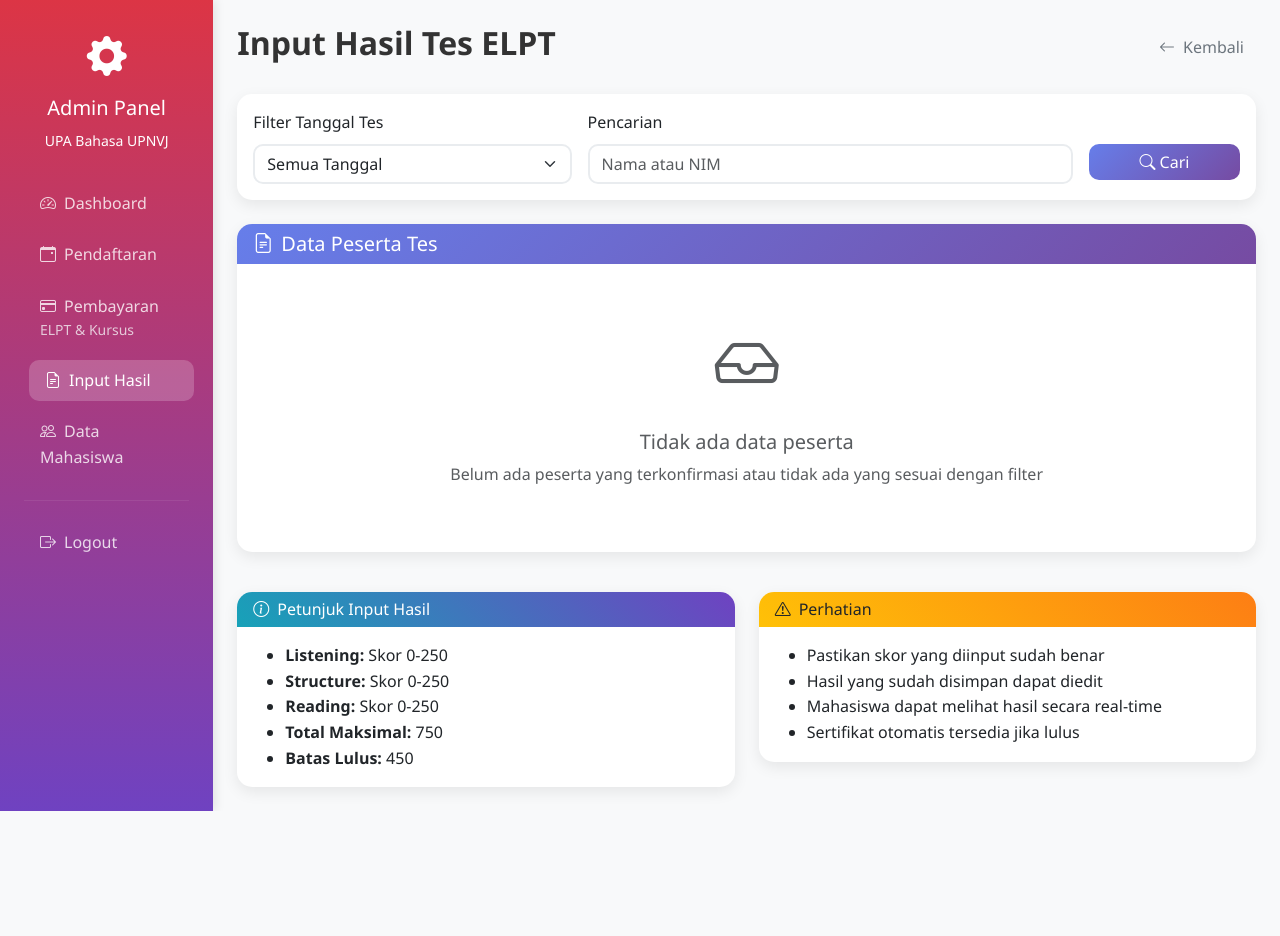
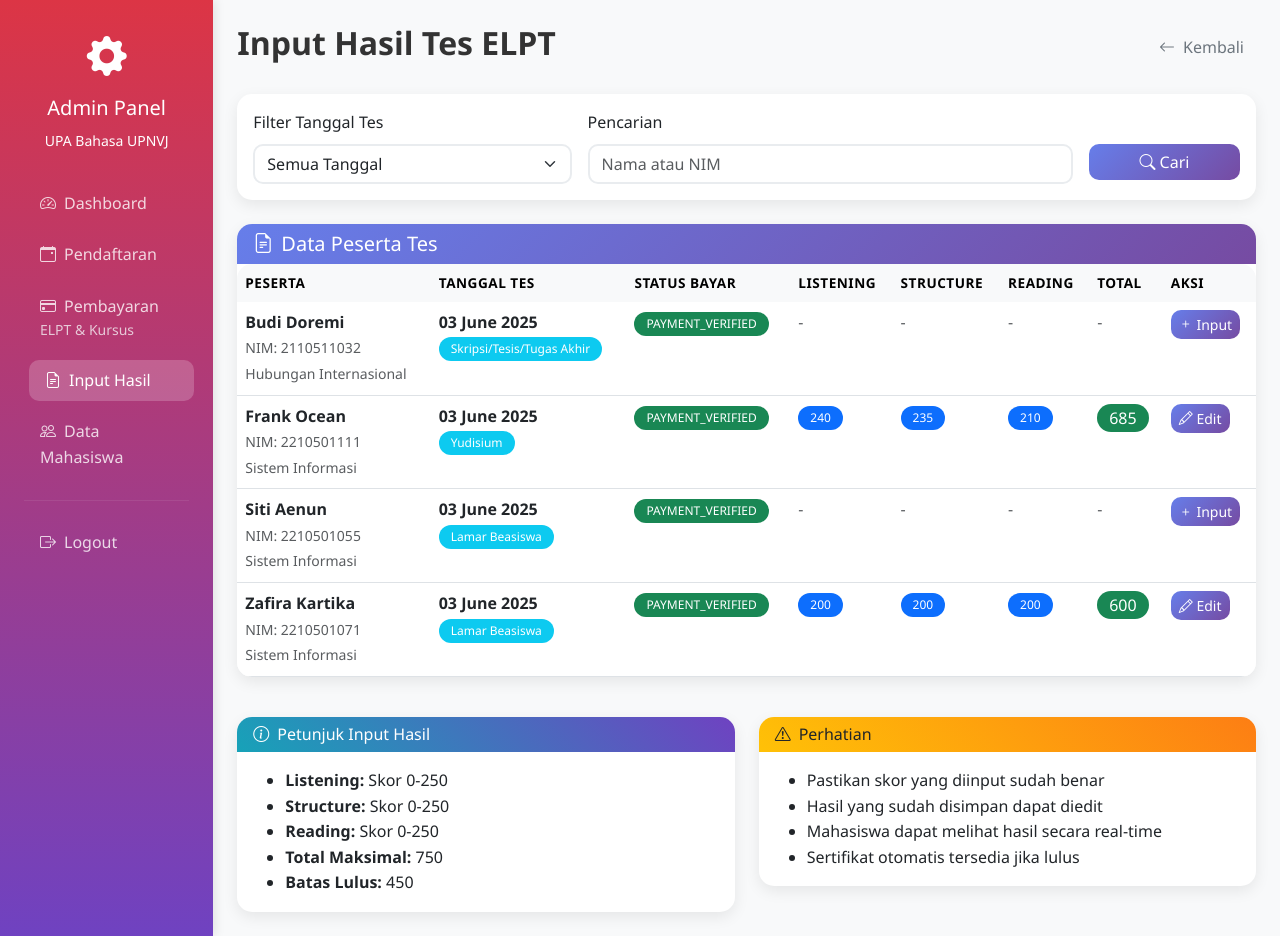
Before and after one commit to zafirakartika/WebsiteUPABahasa, a PHP site: page /test/admin/test-results.php in a window 1280 px wide. Before the commit the page ends 811 px from the top, so only its background shows below. Run offline with PHP 8.4, Linux system fonts and the light colour scheme; a user stored in the database is signed in; data comes from the database, SQL or seed files in the repository; some libraries are stand-ins or nearby versions.

Commit message:
auto-commit

```diff
--- a/admin/payments.php
+++ b/admin/payments.php
@@ -478,9 +478,6 @@ $available_dates = $stmt->fetchAll();
                             <div class="text-center p-3 border rounded">
                                 <img id="confirm_proof_image" src="" alt="Bukti Pembayaran" class="img-fluid" style="max-height: 400px; display: none;">
                                 <iframe id="confirm_proof_pdf" src="" style="width: 100%; height: 400px; display: none;"></iframe>
-                                <a id="confirm_proof_link" href="" target="_blank" class="btn btn-primary">
-                                    <i class="bi bi-download me-2"></i>Download Bukti Pembayaran
-                                </a>
                             </div>
                         </div>
 
--- a/admin/test-results.php
+++ b/admin/test-results.php
@@ -1,4 +1,5 @@
 <?php
+// admin/test-results.php (Fixed version)
 require_once '../config/database.php';
 requireRole('admin');
 
@@ -30,8 +31,8 @@ if ($_SERVER['REQUEST_METHOD'] === 'POST') {
 
     if (empty($errors)) {
         try {
-            // Get registration details
-            $stmt = $pdo->prepare("SELECT * FROM elpt_registrations WHERE id = ? AND payment_status = 'confirmed'");
+            // Get registration details (allow payment_verified status too)
+            $stmt = $pdo->prepare("SELECT * FROM elpt_registrations WHERE id = ? AND payment_status IN ('confirmed', 'payment_verified')");
             $stmt->execute([$registration_id]);
             $registration = $stmt->fetch();
 
@@ -85,13 +86,14 @@ if ($_SERVER['REQUEST_METHOD'] === 'POST') {
 $filter_date = $_GET['date'] ?? '';
 $search = $_GET['search'] ?? '';
 
+// FIXED QUERY: Include both confirmed and payment_verified registrations
 $sql = "
     SELECT r.*, u.name, u.nim, u.program, u.faculty,
            er.id as result_id, er.listening_score, er.structure_score, er.reading_score, er.total_score
     FROM elpt_registrations r
     JOIN users u ON r.user_id = u.id
     LEFT JOIN elpt_results er ON r.id = er.registration_id
-    WHERE r.payment_status = 'confirmed'
+    WHERE r.payment_status IN ('confirmed', 'payment_verified')
 ";
 
 $params = [];
@@ -114,8 +116,8 @@ $stmt = $pdo->prepare($sql);
 $stmt->execute($params);
 $registrations = $stmt->fetchAll();
 
-// Get available test dates
-$stmt = $pdo->query("SELECT DISTINCT test_date FROM elpt_registrations WHERE payment_status = 'confirmed' ORDER BY test_date DESC");
+// Get available test dates (also include payment_verified)
+$stmt = $pdo->query("SELECT DISTINCT test_date FROM elpt_registrations WHERE payment_status IN ('confirmed', 'payment_verified') ORDER BY test_date DESC");
 $available_dates = $stmt->fetchAll();
 ?>
 <!DOCTYPE html>
@@ -198,10 +200,12 @@ $available_dates = $stmt->fetchAll();
                                         <tr>
                                             <th>Peserta</th>
                                             <th>Tanggal Tes</th>
+                                            <th>Status Bayar</th>
                                             <th>Listening</th>
                                             <th>Structure</th>
                                             <th>Reading</th>
                                             <th>Total</th>
+                                            <th>Aksi</th>
                                         </tr>
                                     </thead>
                                     <tbody>
@@ -219,6 +223,11 @@ $available_dates = $stmt->fetchAll();
                                                 <td>
                                                     <strong><?= formatDate($reg['test_date']) ?></strong><br>
                                                     <span class="badge bg-info"><?= htmlspecialchars($reg['purpose']) ?></span>
+                                                </td>
+                                                <td>
+                                                    <span class="badge <?= $reg['payment_status'] === 'payment_verified' ? 'bg-success' : 'bg-warning text-dark' ?>">
+                                                        <?= strtoupper($reg['payment_status']) ?>
+                                                    </span>
                                                 </td>
                                                 <td>
                                                     <?php if ($reg['result_id']): ?>
@@ -241,7 +250,15 @@ $available_dates = $stmt->fetchAll();
                                                         <span class="text-muted">-</span>
                                                     <?php endif; ?>
                                                 </td>
-
+                                                <td>
+                                                    <?php if ($reg['result_id']): ?>
+                                                        <span class="badge <?= $reg['total_score'] >= 450 ? 'bg-success' : 'bg-warning text-dark' ?> fs-6">
+                                                            <?= $reg['total_score'] ?>
+                                                        </span>
+                                                    <?php else: ?>
+                                                        <span class="text-muted">-</span>
+                                                    <?php endif; ?>
+                                                </td>
                                                 <td>
                                                     <button type="button" class="btn btn-primary btn-sm"
                                                             data-bs-toggle="modal"
```
Also changed, not shown: uploads/payment_proofs/2025/06/course_payment_6_1749004817.png (added), uploads/payment_proofs/2025/06/course_payment_7_1749025920.jpg (added), uploads/payment_proofs/2025/06/payment_12_1749004441.png (added), uploads/payment_proofs/2025/06/payment_13_1749025510.jpg (added).
